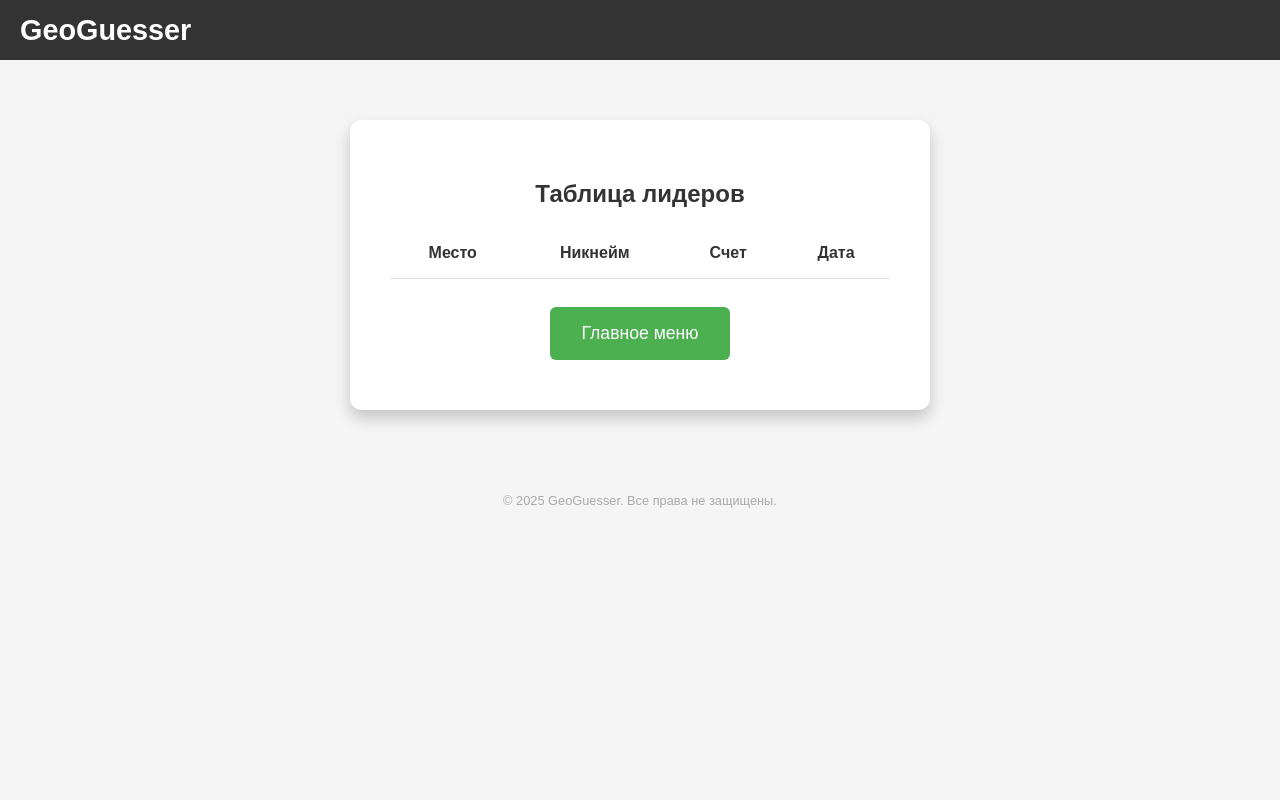
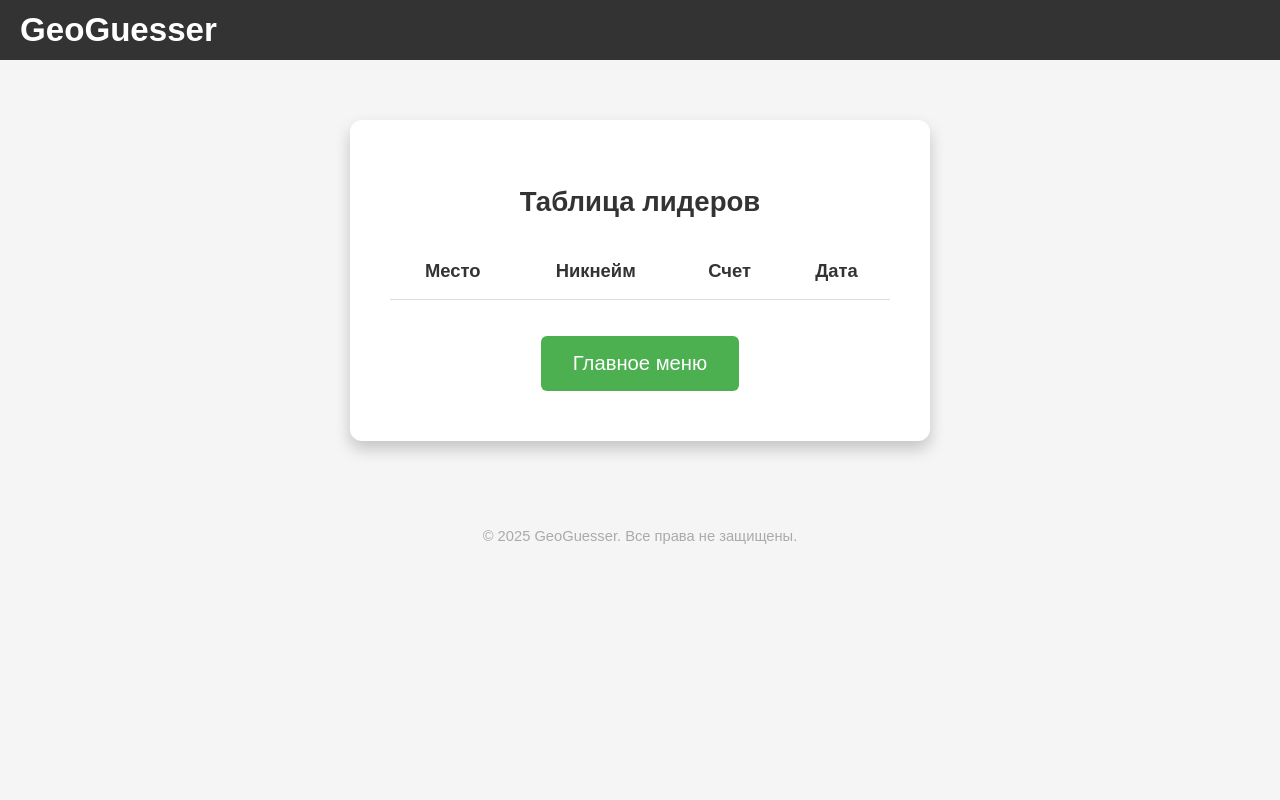
Before and after one commit to cerXXXX/yandex_geoguesser, a Flask app: page /leaderboard in a window 1280 px wide. Run offline with Flask 3, Linux system fonts and the light colour scheme; data that the repository does not hold is empty.

Commit message:
update style.css

```diff
--- a/static/style.css
+++ b/static/style.css
@@ -9,6 +9,16 @@ html, body {
     color: #333;
     overflow-x: hidden;
 }
+
+/* базовый размер шрифта подстраивается под ширину экрана */
+html {
+  font-size: calc(12px + 0.5vw);
+}
+body {
+  line-height: 1.4;
+  overflow-x: hidden;
+}
+
 
 header {
     height: 60px;
@@ -206,6 +216,17 @@ th, td {
     color: #ff6347; /* Томато */
     margin-bottom: 20px;
 }
+/* убираем подчёркивание со всех ссылок */
+a {
+  text-decoration: none;
+  color: inherit;  /* сохраняет цвет кнопки/текста */
+}
+
+/* если у вас есть <a><button>…</button></a>, можно уточнить */
+a button {
+  text-decoration: none;
+}
+
 
 .result-buttons a {
     display: inline-block;
--- a/templates/quick_result.html
+++ b/templates/quick_result.html
@@ -41,7 +41,13 @@
       var map = new ymaps.Map('result-map', {
         center: real, zoom: 2, controls: []
       });
+      // после создания карты подгоняем размер
+      map.container.fitToViewport();
 
+      // если вы динамически меняете CSS-размеры контейнера (на resize):
+      window.addEventListener('resize', function() {
+        map.container.fitToViewport();
+      });
       var realMark = new ymaps.Placemark(real, { hintContent: 'Правильное место' }, {
         preset: 'islands#greenDotIcon'
       });
--- a/templates/round_result.html
+++ b/templates/round_result.html
@@ -36,7 +36,13 @@
       var map = new ymaps.Map('result-map', {
         center: real, zoom: 2, controls: []
       });
+      // после создания карты подгоняем размер
+      map.container.fitToViewport();
 
+      // если вы динамически меняете CSS-размеры контейнера (на resize):
+      window.addEventListener('resize', function() {
+        map.container.fitToViewport();
+      });
       var realMark = new ymaps.Placemark(real, { hintContent: 'Правильное место' }, {
         preset: 'islands#greenDotIcon'
       });
```
Also changed, not shown: templates/game.html (+7 -0 lines), templates/quick_game.html (+7 -0 lines).
